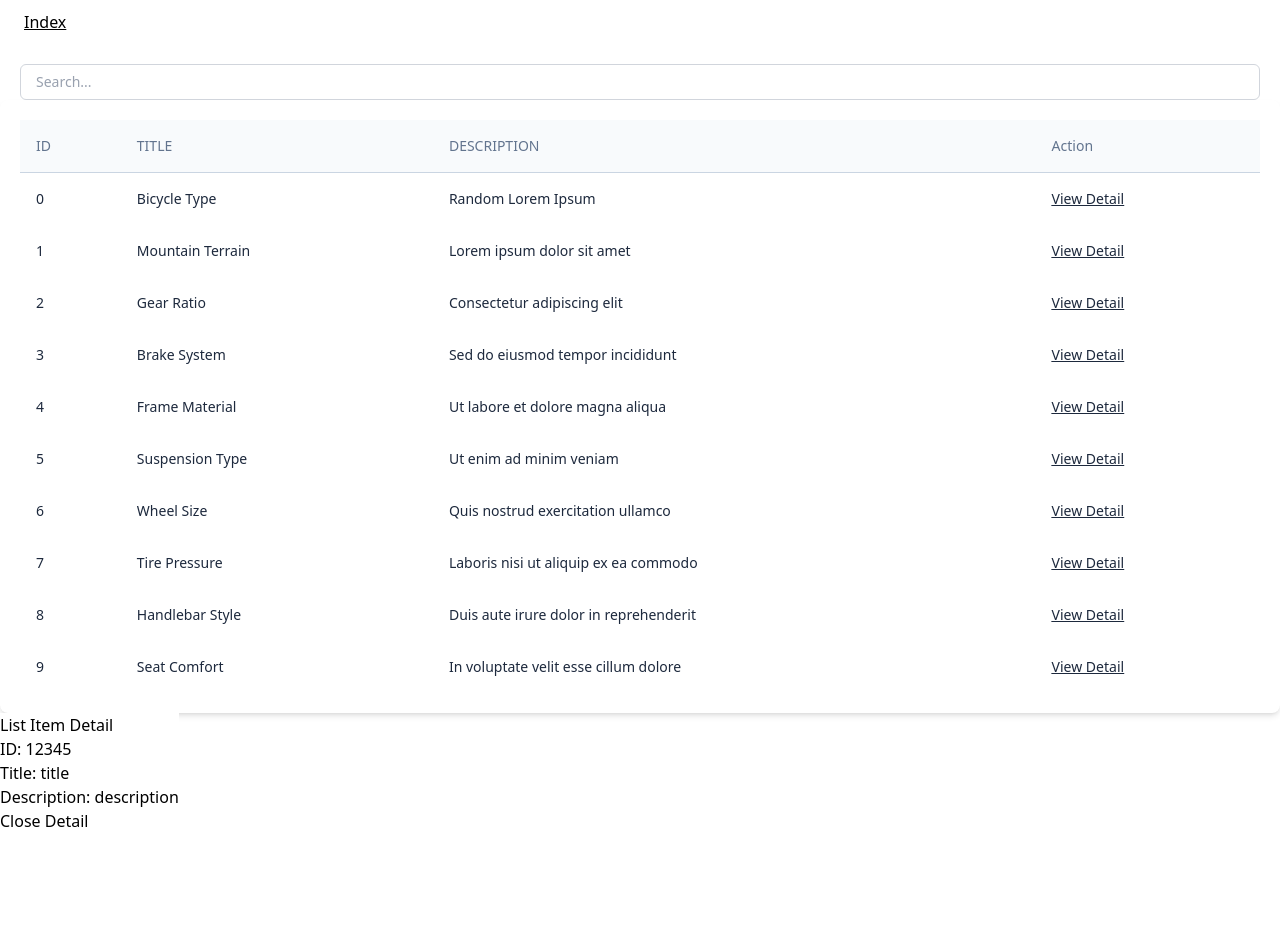
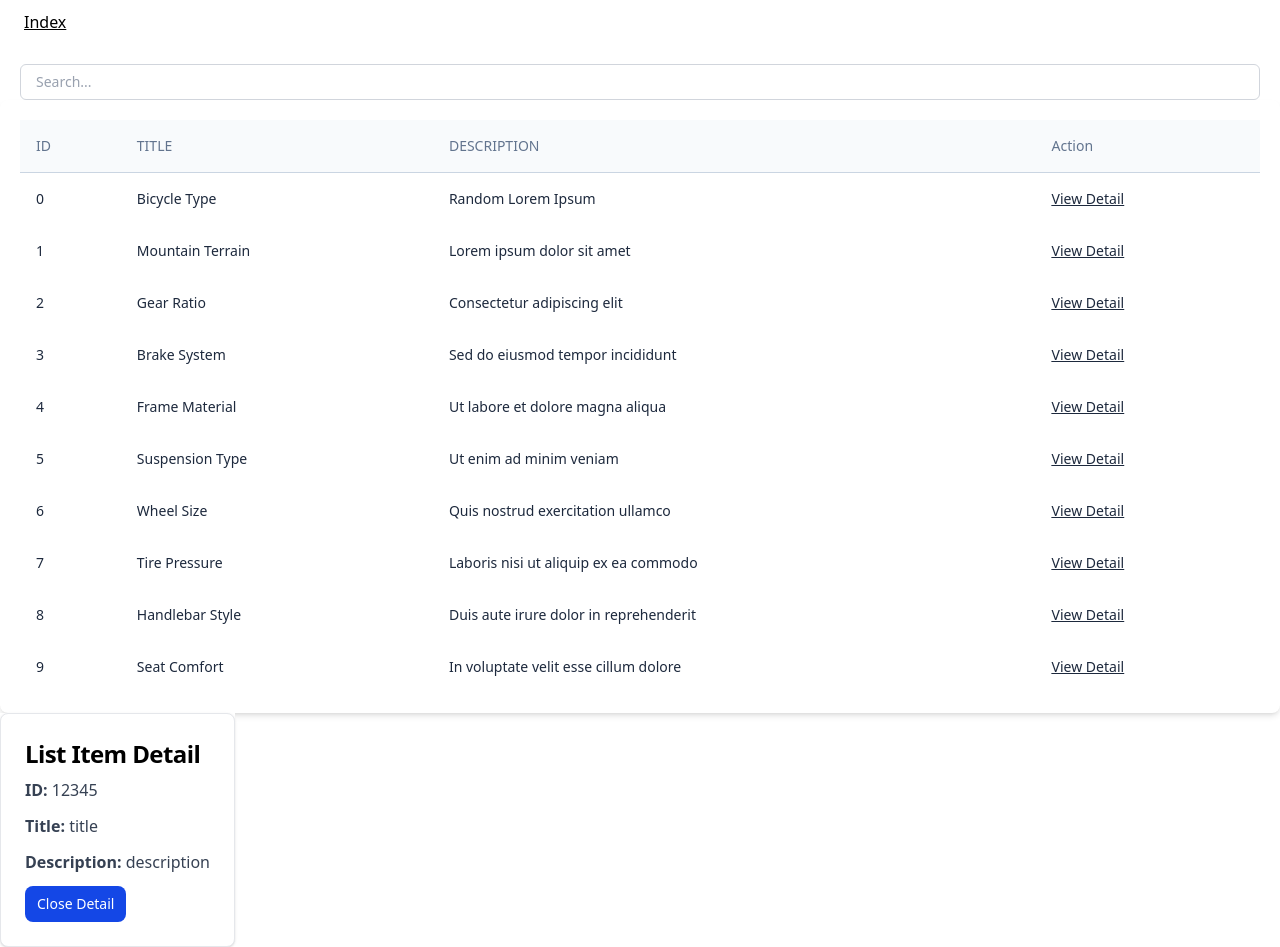
Before and after one commit to newmediapilot/react-19-bike-shop, a React (Vite) app: page / in a window 1280 px wide. Before the commit the page ends 833 px from the top, so only its background shows below. Built offline with nearby package versions, Linux system fonts and the light colour scheme; data requests are answered from the project's data file.

Commit message:
Update DetailDialog.tsx

```diff
--- a/src/components/DetailDialog.tsx
+++ b/src/components/DetailDialog.tsx
@@ -18,12 +18,18 @@ function DetailDialog({detail = {id: 1, title: "title", description: "descriptio
     const {id, title, description} = detail;
     return (
         createPortal(
-            <dialog aria-labelledby="detail-h2" open>
-                <h1>List Item Detail</h1>
-                <span className="block">ID: {id}</span>
-                <span className="block">Title: {title}</span>
-                <span className="block">Description: {description}</span>
-                <NavLink to={`./`}>Close Detail</NavLink>
+            <dialog
+                aria-labelledby="detail-h2"
+                open>
+                <div className="max-w-sm p-6 bg-white border border-gray-200 rounded-lg shadow-sm">
+                    <h2 id="detail-h2" className="mb-2 text-2xl font-bold tracking-tight text-gray-90">List Item Detail</h2>
+                    <p className="mb-3 font-normal text-gray-700 "><b>ID:</b> {id}</p>
+                    <p className="mb-3 font-normal text-gray-700 "><b>Title:</b> {title}</p>
+                    <p className="mb-3 font-normal text-gray-700 "><b>Description:</b> {description}</p>
+                    <NavLink to={`./`} className="inline-flex items-center px-3 py-2 text-sm font-medium text-center text-white bg-blue-700 rounded-lg hover:bg-blue-800 focus:ring-4 focus:outline-none focus:ring-blue-300 dark:bg-blue-600 dark:hover:bg-blue-700 dark:focus:ring-blue-800">
+                        <NavLink to="./">Close Detail</NavLink>
+                    </NavLink>
+                </div>
             </dialog>
             , document.body
         )
```
